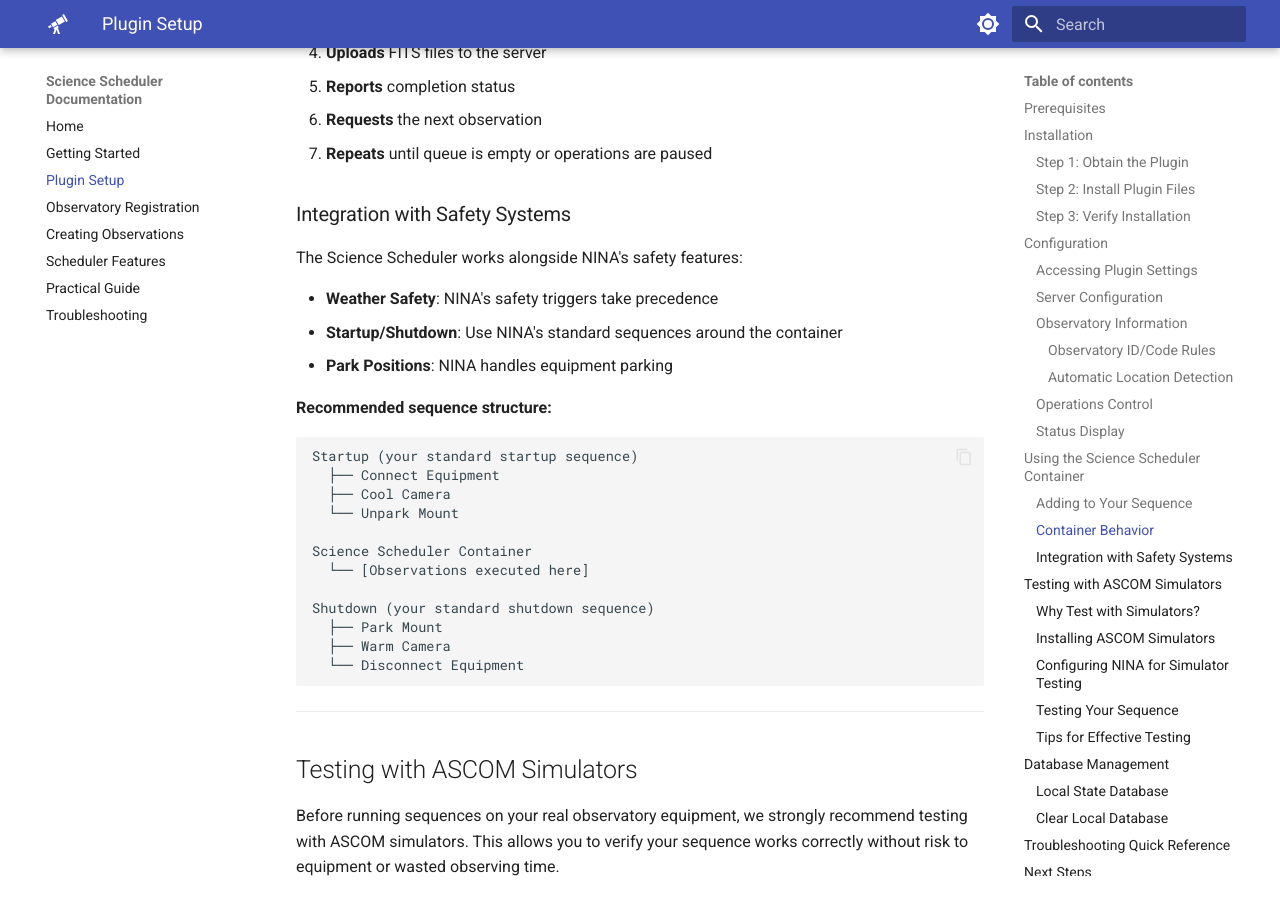
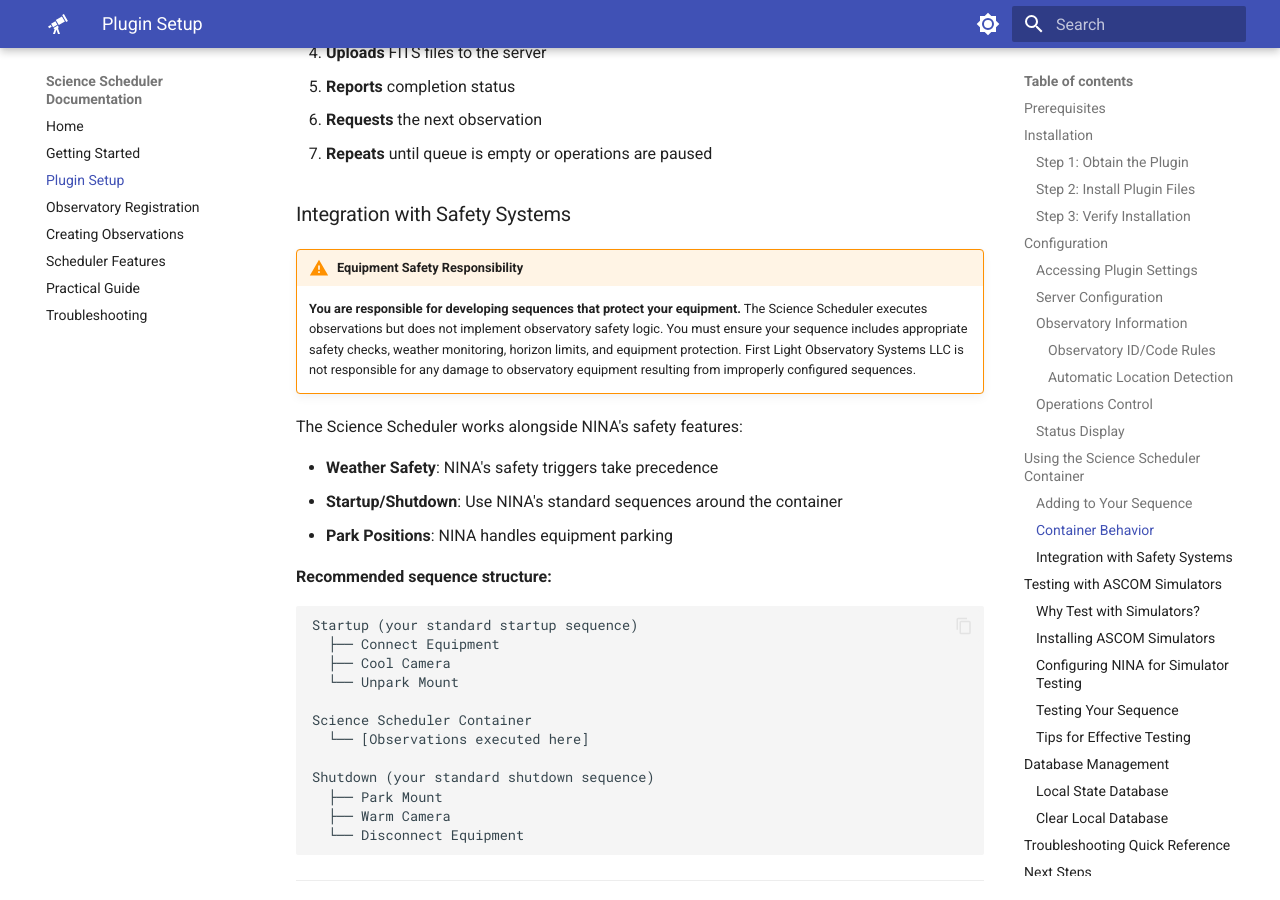
Before and after one commit to First-Light-Systems/nina-scheduler-docs, an MkDocs documentation site: the page built from docs/PLUGIN_SETUP.md, in a window 1280 px wide and 900 px high, scrolled down 4323 px. Built offline with MkDocs 1.6.1 and Material for MkDocs 9.7.7, drawn with Linux system fonts in a browser that asks for light colours.

Commit message:
Sync: Add equipment safety responsibility disclaimer

```diff
--- a/docs/PLUGIN_SETUP.md
+++ b/docs/PLUGIN_SETUP.md
@@ -169,6 +169,9 @@ When the sequence runs, the Science Scheduler container:
 
 ### Integration with Safety Systems
 
+!!! warning "Equipment Safety Responsibility"
+    **You are responsible for developing sequences that protect your equipment.** The Science Scheduler executes observations but does not implement observatory safety logic. You must ensure your sequence includes appropriate safety checks, weather monitoring, horizon limits, and equipment protection. First Light Observatory Systems LLC is not responsible for any damage to observatory equipment resulting from improperly configured sequences.
+
 The Science Scheduler works alongside NINA's safety features:
 
 - **Weather Safety**: NINA's safety triggers take precedence
```
